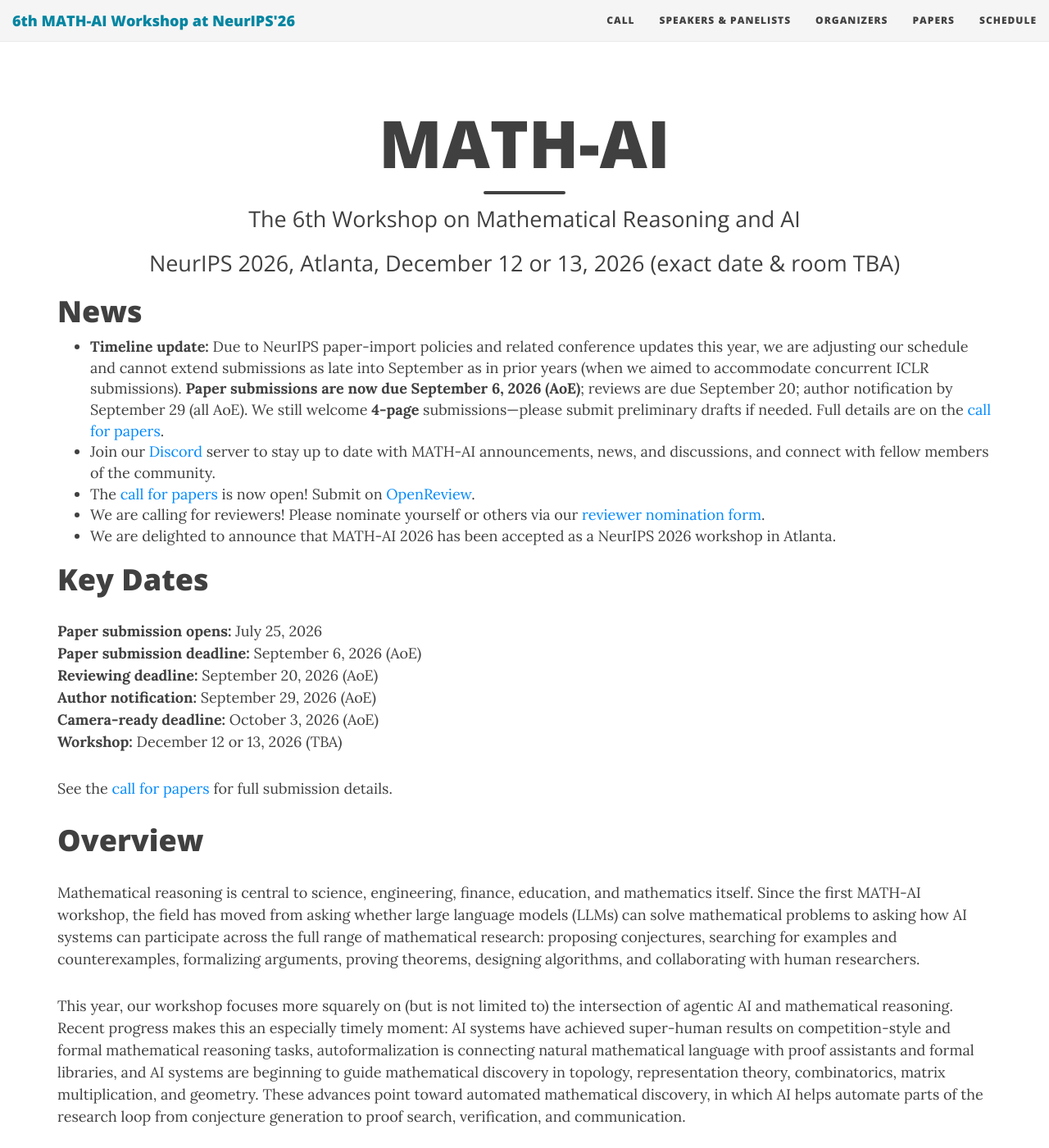
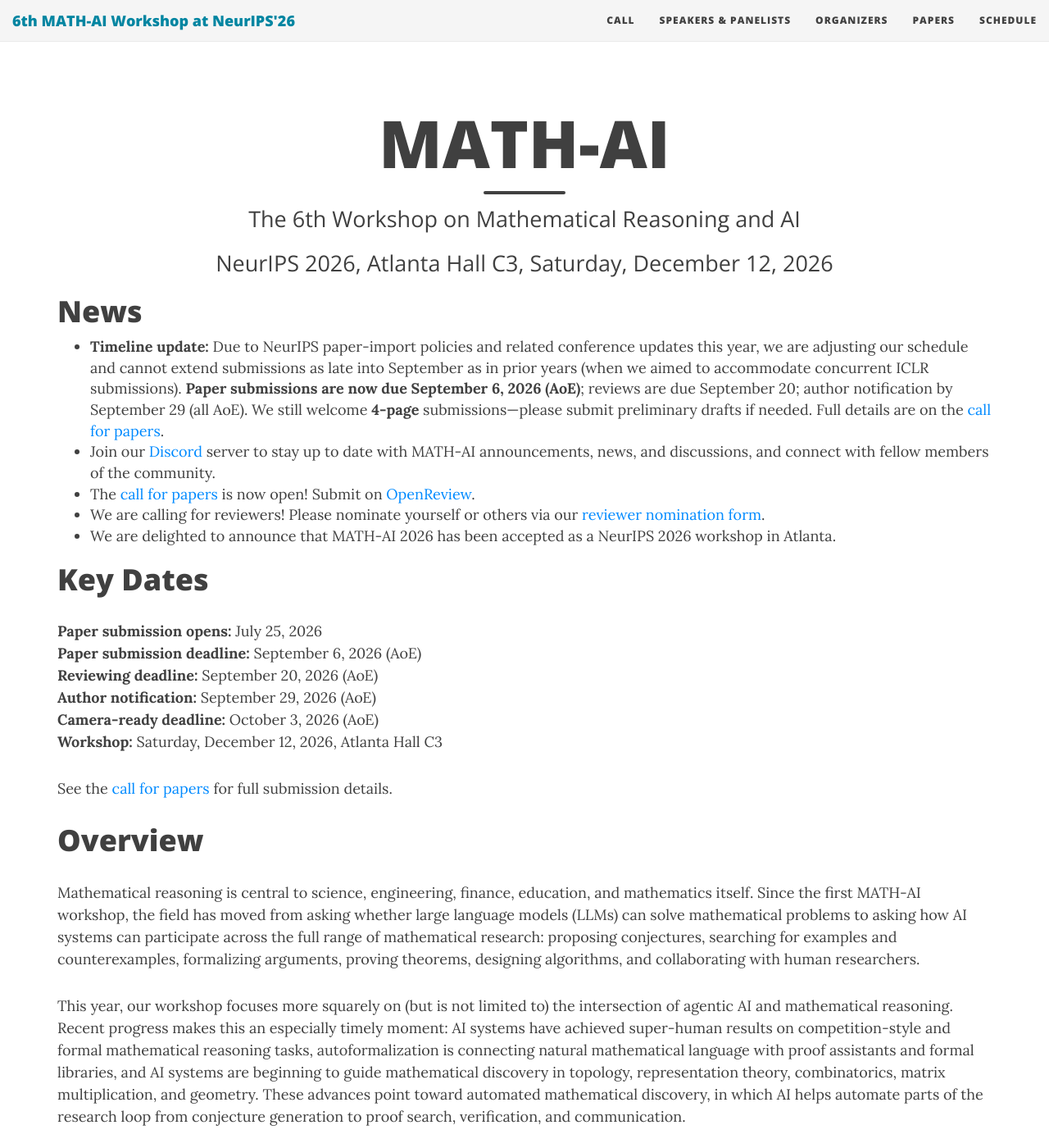
Before and after one commit to mathai-2026/mathai-2026.github.io, a Jekyll site: the page built from index.md, in a window 1280 px wide and 1400 px high. Shown: the whole window at 82% size. Built offline with Jekyll 4.4.1, drawn with Linux system fonts in a browser that asks for light colours; nearby versions of some CDN libraries.

Commit message:
Add dates & locations

```diff
--- a/index.md
+++ b/index.md
@@ -5,7 +5,7 @@ subtitle: "The 6th Workshop on Mathematical Reasoning and AI"
 use-site-title: true
 ---
 <div class="venue" style="font-size: 27px; display: block; font-family: 'Open Sans', 'Helvetica Neue', Helvetica, Arial, sans-serif; font-weight: 300; color: #404040; text-align: center;">
-  NeurIPS 2026, Atlanta, December 12 or 13, 2026 (exact date &amp; room TBA)
+  NeurIPS 2026, Atlanta Hall C3, Saturday, December 12, 2026
 </div>
 
 
@@ -29,7 +29,7 @@ use-site-title: true
 **Reviewing deadline:** September 20, 2026 (AoE) <br>
 **Author notification:** September 29, 2026 (AoE) <br>
 **Camera-ready deadline:** October 3, 2026 (AoE) <br>
-**Workshop:** December 12 or 13, 2026 (TBA)
+**Workshop:** Saturday, December 12, 2026, Atlanta Hall C3
 
 See the [call for papers](/cfp) for full submission details.
 
```
Also changed, not shown: cfp.md (+2 -2 lines), organizers.md (+1 -1 lines), papers.md (+1 -1 lines), schedule.md (+1 -1 lines), speakers.md (+1 -1 lines), 1 other file.
